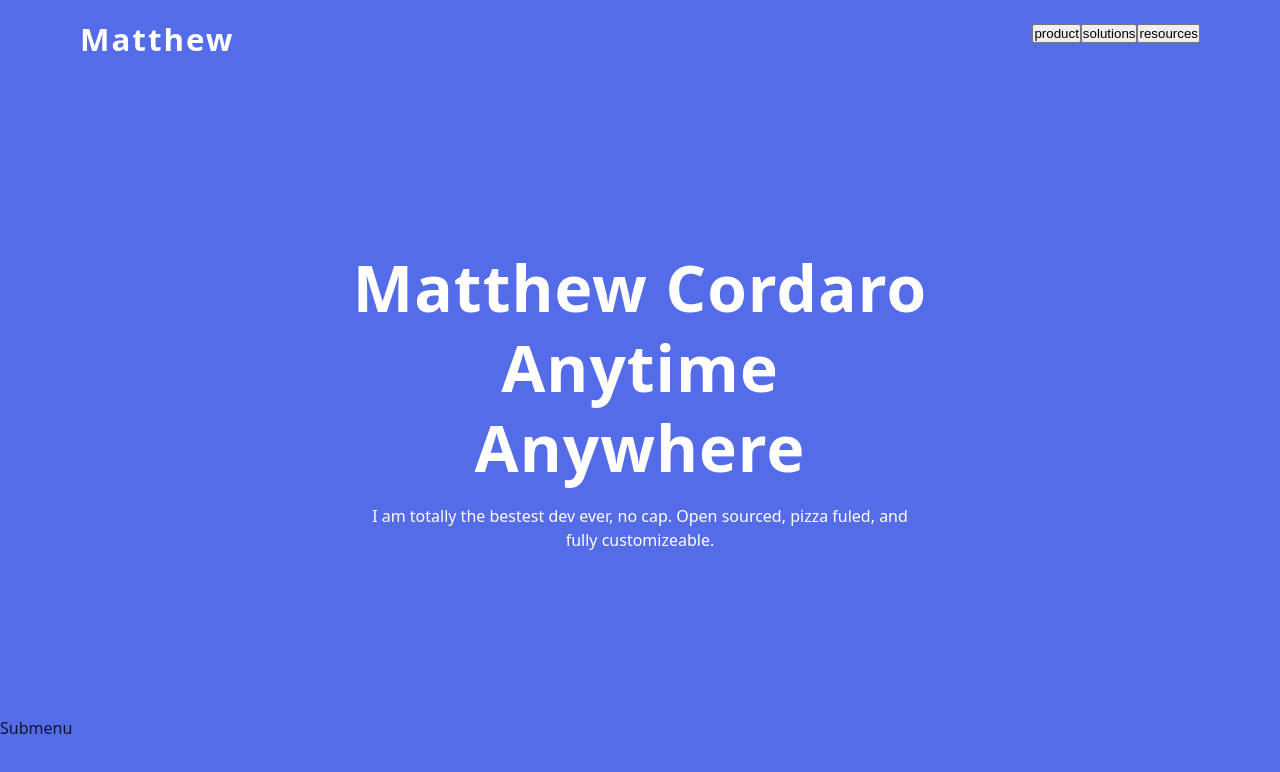
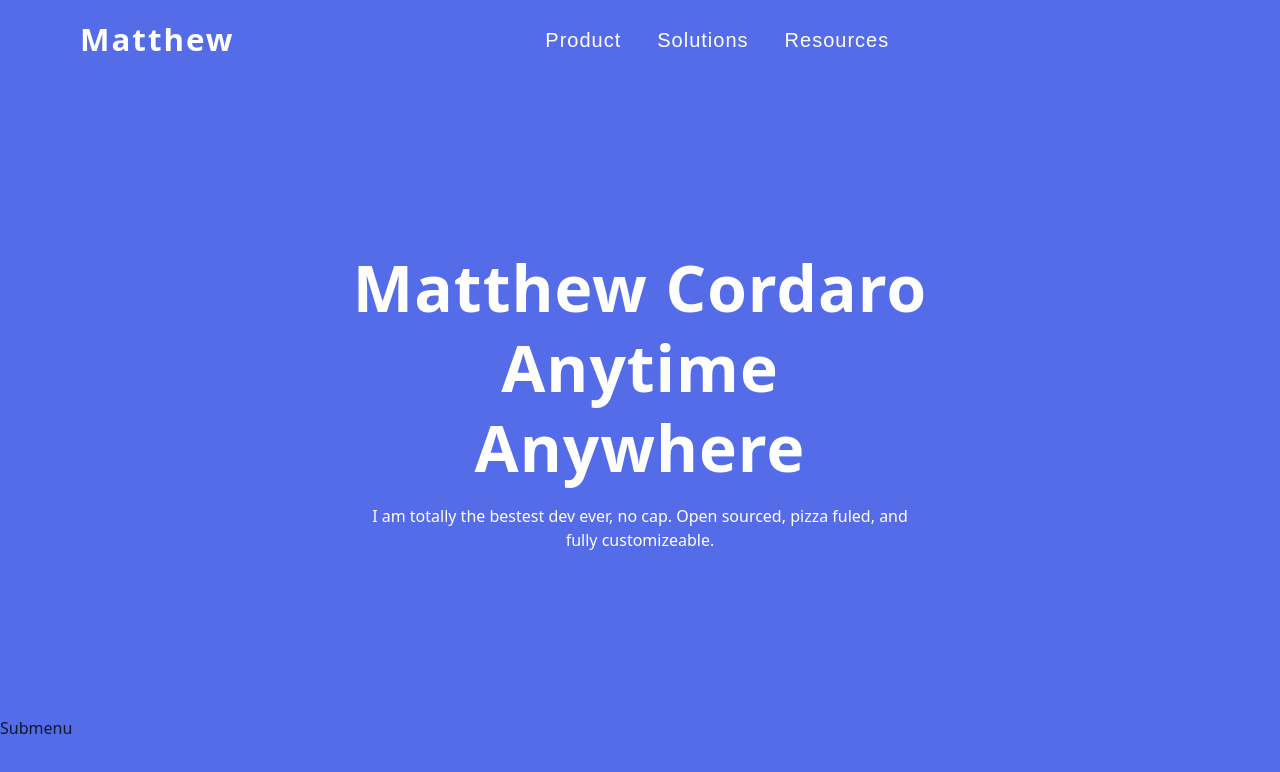
Before and after one commit to matthewcordaro/Portfolio-React-Submenu, a React (Vite) app: page / in a window 1280 px wide. Shown: the top 772 px of the page. Built offline with nearby package versions, Linux system fonts and the light colour scheme.

Commit message:
Add NavLinks styles for responsive navigation layout

```diff
--- a/src/index.css
+++ b/src/index.css
@@ -381,6 +381,7 @@
   position: absolute;
   top: 1rem;
   right: 1rem;
+  cursor: pointer;
 }
 
 .sidebar article {
@@ -416,3 +417,45 @@
     display: none;
   }
 }
+
+/*
+=============
+NavLinks
+===============
+*/
+
+.nav-links {
+  display: none;
+}
+
+@media screen and (min-width: 992px) {
+  .nav-links {
+    display: flex;
+    justify-content: center;
+    align-self: stretch;
+    z-index: 1;
+  }
+
+  .nav-center {
+    align-self: stretch;
+    display: grid;
+    grid-template-columns: auto 1fr;
+    /* border: 2px solid red; */
+  }
+
+  .logo {
+    align-self: center;
+  }
+
+  .nav-link {
+    padding: 0 1rem;
+    color: var(--white);
+    background: transparent;
+    border-color: transparent;
+    font-size: 1.25rem;
+    text-transform: capitalize;
+    letter-spacing: var(--letterSpacing);
+    cursor: pointer;
+    /* border: 2px solid green; */
+  }
+}
```
